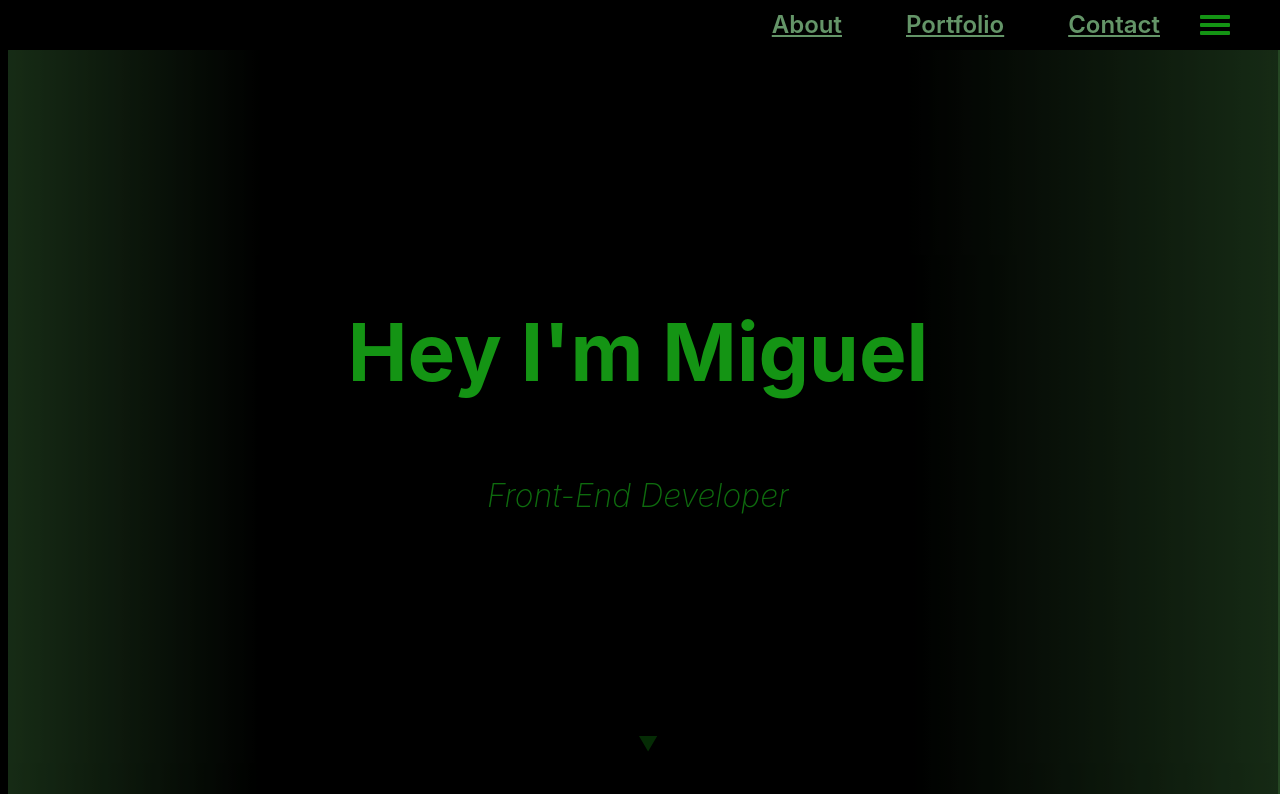
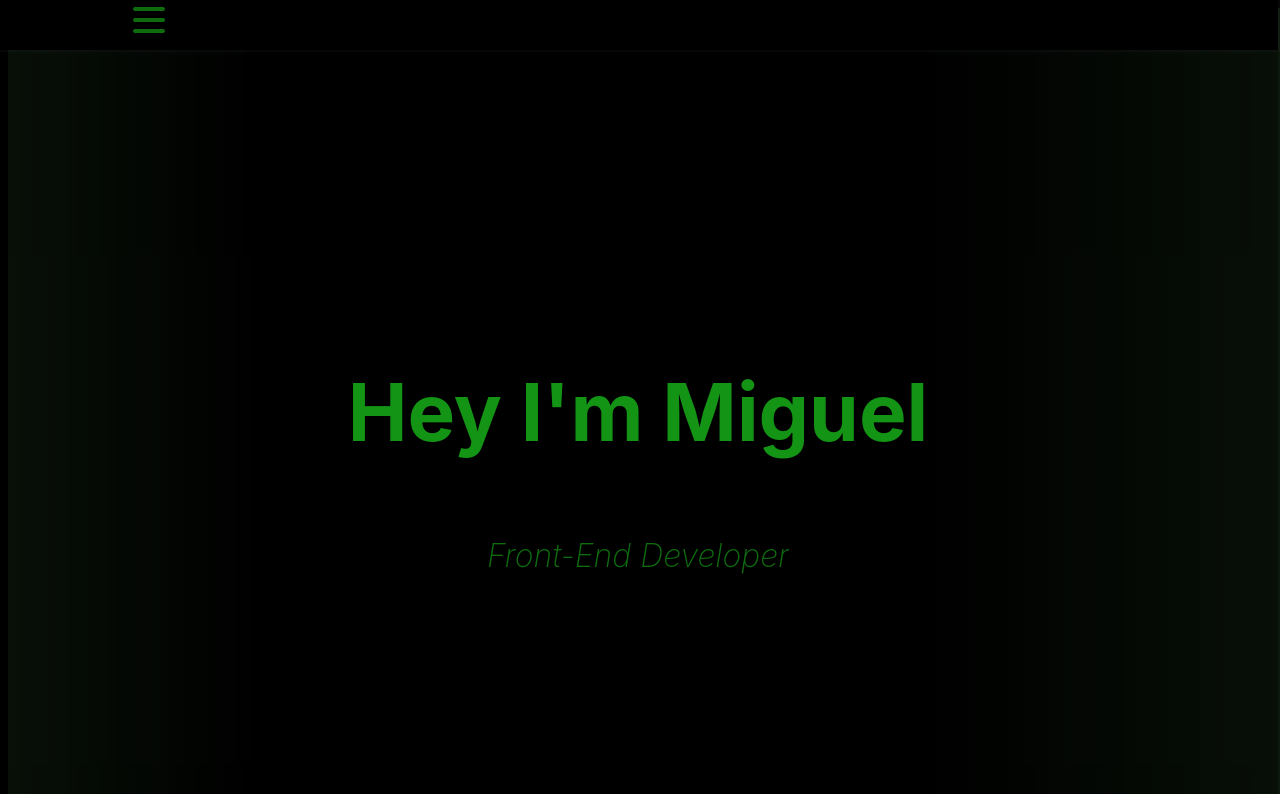
Before and after one commit to Mike-is-coding/Mike-is-coding.github.io, a React (Create React App) app: page / in a window 1280 px wide. Shown: the top 794 px of the page. Built offline with nearby package versions, Linux system fonts and the light colour scheme.

Commit message:
Updated navbar

```diff
--- a/src/App.js
+++ b/src/App.js
@@ -12,26 +12,32 @@ function App() {
       <div className="background-static2"></div>
       <div className="container">
         {/* || Navbar */}
-        <div id="nav-bar-div">
-          <nav id="navbar">
-            <ul className="nav-list">
-              <li className="nav-item">
-                <a href="#welcome-section">About</a>
-              </li>
-              <li className="nav-item">
-                <a href="#projects-section">Portfolio</a>
-              </li>
-              <li className="nav-item">
-                <a href="#contact-me">Contact</a>
-              </li>
-            </ul>
-            <div className="navbar-hamburger">
-              <div className="bar" ></div>
-              <div className="bar"></div>
-              <div className="bar" ></div>
+        <nav>
+          <div class="navbar">
+            <div class="navbar-container nav-container">
+              <input class="checkbox" type="checkbox" name="" id="" />
+              <div class="hamburger-lines">
+                <span class="line line1"></span>
+                <span class="line line2"></span>
+                <span class="line line3"></span>
+              </div>
+              <div class="menu-items">
+                <li>
+                  <a href="#">Home</a>
+                </li>
+                <li>
+                  <a href="#">About</a>
+                </li>
+                <li>
+                  <a href="#">Portfolio</a>
+                </li>
+                <li>
+                  <a href="#">contact</a>
+                </li>
+              </div>
             </div>
-          </nav>
-        </div>
+          </div>
+        </nav>
 
         {/* || Welcome Section */}
         <section id="welcome-section">
@@ -56,7 +62,7 @@ function App() {
           <div className="about-me-container">
             <div className="about-me-text">
               <h2>
-                Hello my name is Miguel Fierro. I am a Front-End Developer
+                Hello my name is Miguel Fierro, and I am a Front-End Developer.
               </h2>
               <hr className="dashed" />
               <p>
@@ -70,13 +76,14 @@ function App() {
 
         {/* || Projects Section */}
         <section className="projects-section" id="projects-section">
+          <h2>Portfolio</h2>
           <div className="projects-section-container">
             <div className="project"></div>
             <div className="project"></div>
           </div>
           <div className="projects-section-container">
             <div className="project"></div>
-            <div className="project"></div>
+            {/* <div className="project"></div> */}
           </div>
         </section>
 
--- a/src/index.css
+++ b/src/index.css
@@ -55,6 +55,26 @@
   }
 }
 @-webkit-keyframes typing {
+  from {
+    width: 0;
+    border-right: 10px solid #149414;
+  }
+  to {
+    width: 100%;
+    border-right: 0px solid #149414;
+  }
+}
+@keyframes typing-navbar {
+  from {
+    width: 0;
+    border-right: 10px solid #149414;
+  }
+  to {
+    width: 100%;
+    border-right: 0px solid #149414;
+  }
+}
+@-webkit-keyframes typing-navbar {
   from {
     width: 0;
     border-right: 10px solid #149414;
@@ -191,49 +211,142 @@ a {
   z-index: 5;
 }
 
-#navbar {
-  background: #000000;
-  display: flex;
-  justify-content: flex-end;
-  align-items: center;
-  position: fixed;
-  top: 0;
-  left: 0;
-  width: 100vw;
-  height: 50px;
-  z-index: 10;
+.navbar-container {
+  max-width: 1050px;
+  width: 90%;
+  margin: auto;
 }
 
-.navbar-hamburger {
+.navbar {
+  width: 100%;
+  box-shadow: 0 1px 4px rgba(146, 161, 176, 0.15);
   background: #000000;
-  width: 30px;
-  height: 20px;
-  margin-right: 50px;
+}
+
+.nav-container {
+  display: flex;
+  justify-content: space-between;
+  align-items: center;
+  height: 62px;
+}
+
+.navbar .menu-items {
+  display: flex;
+}
+
+.navbar .nav-container li {
+  list-style: none;
+}
+
+.navbar .nav-container a {
+  text-decoration: none;
+  color: #149414;
+  font-weight: 500;
+  font-size: 1.2rem;
+  padding: 0.7rem;
+}
+
+.navbar .nav-container a:hover {
+  font-weight: bolder;
+}
+
+.nav-container {
+  display: block;
+  position: relative;
+  height: 60px;
+}
+
+.nav-container .checkbox {
+  position: absolute;
+  display: block;
+  height: 32px;
+  width: 32px;
+  top: 20px;
+  left: 20px;
+  z-index: 5;
+  opacity: 0;
+  cursor: pointer;
+}
+
+.nav-container .hamburger-lines {
+  display: block;
+  height: 26px;
+  width: 32px;
+  position: absolute;
+  top: 17px;
+  left: 20px;
+  z-index: 2;
   display: flex;
   flex-direction: column;
   justify-content: space-between;
 }
 
-.bar {
+.nav-container .hamburger-lines .line {
+  display: block;
+  height: 4px;
   width: 100%;
-  height: 4px;
-  background: #149414;
-  border-radius: 1px;
+  border-radius: 10px;
+  background: #0e6b0e;
 }
 
-.nav-list {
-  display: flex;
-  margin-right: 0.5rem;
+.nav-container .hamburger-lines .line1 {
+  transform-origin: 0% 0%;
+  transition: transform 0.4s ease-in-out;
 }
 
-.nav-list a {
-  display: block;
-  font-size: 1.5rem;
-  font-weight: 600;
-  padding: 2rem;
-  text-decoration: underline;
+.nav-container .hamburger-lines .line2 {
+  transition: transform 0.2s ease-in-out;
 }
 
+.nav-container .hamburger-lines .line3 {
+  transform-origin: 0% 100%;
+  transition: transform 0.4s ease-in-out;
+}
+
+.navbar .menu-items {
+  padding-top: 120px;
+  box-shadow: inset 0 0 2000px rgba(255, 255, 255, 0.5);
+  height: 100vh;
+  width: 100%;
+  transform: translate(-150%);
+  display: flex;
+  flex-direction: column;
+  margin-left: -40px;
+  padding-left: 50px;
+  transition: transform 0.5s ease-in-out;
+  text-align: center;
+  background: white;
+  color: #149414;
+  z-index: 10;
+}
+
+.navbar .menu-items li {
+  margin-bottom: 1.2rem;
+  font-size: 1.5rem;
+  font-weight: 500;
+}
+
+.nav-container input[type=checkbox]:checked ~ .menu-items {
+  transform: translateX(0);
+}
+
+.nav-container input[type=checkbox]:checked ~ .hamburger-lines .line1 {
+  transform: rotate(45deg);
+}
+
+.nav-container input[type=checkbox]:checked ~ .hamburger-lines .line2 {
+  transform: scaleY(0);
+}
+
+.nav-container input[type=checkbox]:checked ~ .hamburger-lines .line3 {
+  transform: rotate(-45deg);
+}
+
+.nav-container input[type=checkbox]:checked ~ .logo {
+  display: none;
+}
+
+/* || Welcome Section */
 #welcome-section {
   display: flex;
   flex-direction: column;
@@ -332,7 +445,7 @@ hr.dashed {
 }
 
 .projects-section {
-  background: linear-gradient(0deg, #000000 0%, rgba(0, 0, 0, 0.4) 100%);
+  background: linear-gradient(to top, #000000 0%, rgba(0, 0, 0, 0.4) 100%);
   width: 100vw;
   height: -webkit-fit-content;
   height: -moz-fit-content;
--- a/src/index.scss
+++ b/src/index.scss
@@ -7,7 +7,7 @@ $hacker: #149414;
 $light-hacker: #649568;
 $black: #000000;
 $trans-black: rgb(0, 0, 0, 0.4);
-$trans-gradient-black: linear-gradient(0deg, #000000 0%, rgb(0, 0, 0, 0.4) 100%);
+$trans-gradient-black: linear-gradient(to top, #000000 0%, rgb(0, 0, 0, 0.4) 100%);
 
 @media only screen and (min-width: 600px) {
   body {
@@ -173,6 +173,47 @@ $trans-gradient-black: linear-gradient(0deg, #000000 0%, rgb(0, 0, 0, 0.4) 100%)
   }
 }
 
+@keyframes typing-navbar {
+  from {
+    width: 0;
+    border-right: 10px solid $hacker;
+  }
+  to {
+    width: 100%;
+    border-right: 0px solid $hacker;
+  }
+}
+@-o-keyframes typing-navbar {
+  from {
+    width: 0;
+    border-right: 10px solid $hacker;
+  }
+  to {
+    width: 100%;
+    border-right: 0px solid $hacker;
+  }
+}
+@-moz-keyframes typing-navbar {
+  from {
+    width: 0;
+    border-right: 10px solid $hacker;
+  }
+  to {
+    width: 100%;
+    border-right: 0px solid $hacker;
+  }
+}
+@-webkit-keyframes typing-navbar {
+  from {
+    width: 0;
+    border-right: 10px solid $hacker;
+  }
+  to {
+    width: 100%;
+    border-right: 0px solid $hacker;
+  }
+}
+
 /* Default page css */
 body {
   font-family: "Poppins", sans-serif;
@@ -294,53 +335,143 @@ a {
   z-index: 5;
 }
 
-#navbar {
-  background: $black;
-  display: flex;
-  justify-content: flex-end;
-  align-items: center;
-  position: fixed;
-  top: 0;
-  left: 0;
-  width: 100vw;
-  height: 50px;
-  z-index: 10;
+.navbar-container {
+  max-width: 1050px;
+  width: 90%;
+  margin: auto;
 }
 
-// .nav-list {
-//   position: absolute;
-//   right: 0;
-// }
+.navbar {
+  width: 100%;
+  box-shadow: 0 1px 4px rgb(146 161 176 / 15%);
+  background: $black;
+  // position: fixed;
+}
 
-.navbar-hamburger {
-  background: $black;
-  width: 30px;
-  height: 20px;
-  margin-right: 50px;
+.nav-container {
+  display: flex;
+  justify-content: space-between;
+  align-items: center;
+  height: 62px;
+}
+
+.navbar .menu-items {
+  display: flex;
+}
+
+.navbar .nav-container li {
+  list-style: none;
+}
+
+.navbar .nav-container a {
+  text-decoration: none;
+  color: $hacker;
+  font-weight: 500;
+  font-size: 1.2rem;
+  padding: 0.7rem;
+}
+
+.navbar .nav-container a:hover{
+    font-weight: bolder;
+}
+
+.nav-container {
+  display: block;
+  position: relative;
+  height: 60px;
+}
+
+.nav-container .checkbox {
+  position: absolute;
+  display: block;
+  height: 32px;
+  width: 32px;
+  top: 20px;
+  left: 20px;
+  z-index: 5;
+  opacity: 0;
+  cursor: pointer;
+}
+
+.nav-container .hamburger-lines {
+  display: block;
+  height: 26px;
+  width: 32px;
+  position: absolute;
+  top: 17px;
+  left: 20px;
+  z-index: 2;
   display: flex;
   flex-direction: column;
   justify-content: space-between;
 }
 
-.bar {
+.nav-container .hamburger-lines .line {
+  display: block;
+  height: 4px;
   width: 100%;
-  height: 4px;
-  background: $hacker;
-  border-radius: 1px;
+  border-radius: 10px;
+  background: $dark-hacker;
 }
 
-.nav-list {
-  display: flex;
-  margin-right: 0.5rem;
+.nav-container .hamburger-lines .line1 {
+  transform-origin: 0% 0%;
+  transition: transform 0.4s ease-in-out;
 }
 
-.nav-list a {
-  display: block;
+.nav-container .hamburger-lines .line2 {
+  transition: transform 0.2s ease-in-out;
+}
+
+.nav-container .hamburger-lines .line3 {
+  transform-origin: 0% 100%;
+  transition: transform 0.4s ease-in-out;
+}
+
+.navbar .menu-items {
+  padding-top: 120px;
+  box-shadow: inset 0 0 2000px rgba(255, 255, 255, .5);
+  height: 100vh;
+  width: 100%;
+  transform: translate(-150%);
+  display: flex;
+  flex-direction: column;
+  margin-left: -40px;
+  padding-left: 50px;
+  transition: transform 0.5s ease-in-out;
+  text-align: center;
+  background: white;
+  color: $hacker;
+  z-index: 10;
+}
+
+.navbar .menu-items li {
+  margin-bottom: 1.2rem;
   font-size: 1.5rem;
-  font-weight: 600;
-  padding: 2rem;
-  text-decoration: underline;
+  font-weight: 500;
 }
+
+.nav-container input[type="checkbox"]:checked ~ .menu-items {
+  transform: translateX(0);
+}
+
+.nav-container input[type="checkbox"]:checked ~ .hamburger-lines .line1 {
+  transform: rotate(45deg);
+}
+
+.nav-container input[type="checkbox"]:checked ~ .hamburger-lines .line2 {
+  transform: scaleY(0);
+}
+
+.nav-container input[type="checkbox"]:checked ~ .hamburger-lines .line3 {
+  transform: rotate(-45deg);
+}
+
+.nav-container input[type="checkbox"]:checked ~ .logo{
+  display: none;
+}
+
+/* || Welcome Section */
 
 #welcome-section {
   display: flex;
```
Also changed, not shown: 1 other file (tests, documents, lock files or other folders).
